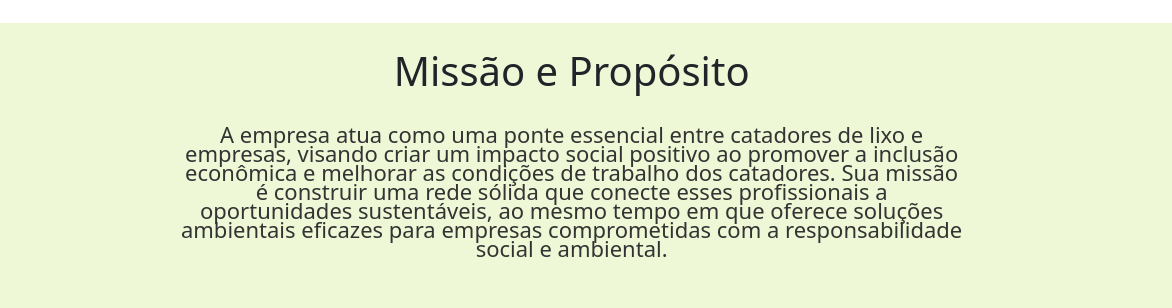
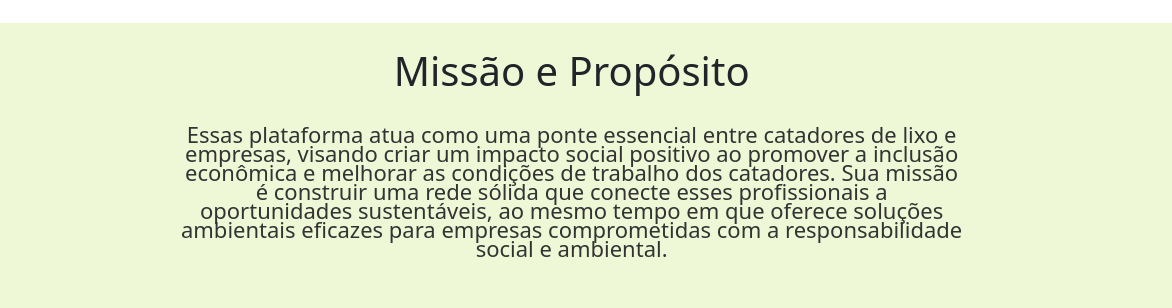
Before and after one commit to Squad18Recode/DesafioSquad18, a website: page quemSomos/pessoal.html in a window 1280 px wide. Shown: the part 1160-1468 px from the top of the page, 108-1280 px from the left. Drawn offline with nearby package versions, Linux system fonts and the light colour scheme.

Commit message:
Update pessoal.html

```diff
--- a/quemSomos/pessoal.html
+++ b/quemSomos/pessoal.html
@@ -65,7 +65,7 @@
       <img src="../assets/construtor-3.jpg" alt="Imagem de um construtor num maquina de formação de vidro">
       <div class="text">
         <h1> Missão e Propósito</h1>
-        <p>A empresa atua como uma ponte essencial entre catadores de lixo e empresas, visando criar um impacto social positivo ao promover a inclusão econômica e melhorar as condições de trabalho dos catadores. Sua missão é construir uma rede sólida que conecte esses profissionais a oportunidades sustentáveis, ao mesmo tempo em que oferece soluções ambientais eficazes para empresas comprometidas com a responsabilidade social e ambiental.</p>
+        <p>Essas plataforma atua como uma ponte essencial entre catadores de lixo e empresas, visando criar um impacto social positivo ao promover a inclusão econômica e melhorar as condições de trabalho dos catadores. Sua missão é construir uma rede sólida que conecte esses profissionais a oportunidades sustentáveis, ao mesmo tempo em que oferece soluções ambientais eficazes para empresas comprometidas com a responsabilidade social e ambiental.</p>
       </div>
     </div>
 
```
